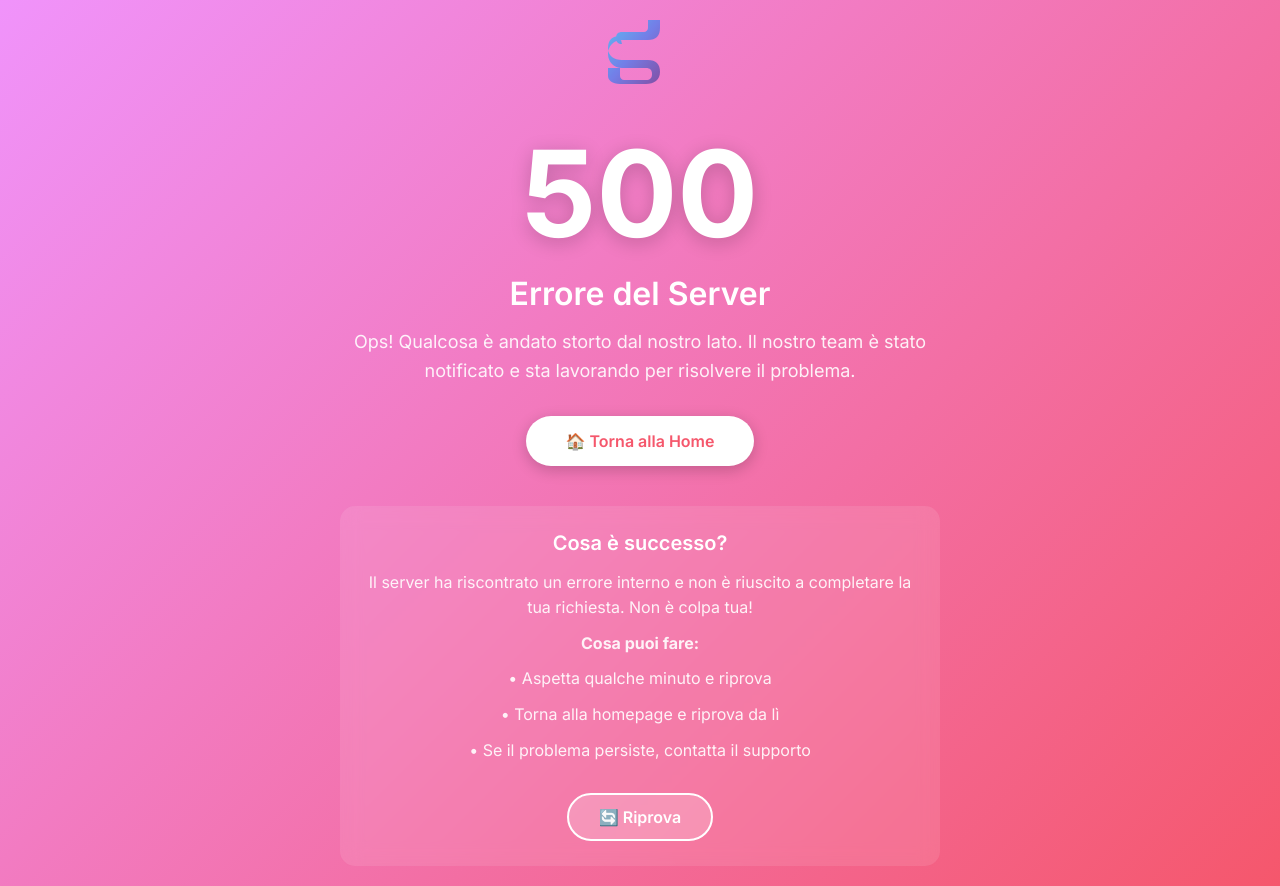
After one commit to djsoulspotti-ops/Skajla, a Flask app: template templates/500.html in a window 1280 px wide. The commit adds this page. Run offline with Flask 3, Linux system fonts and the light colour scheme; the template is opened without the code that fills it, so the values that code supplies are empty.

Commit message:
Add custom error pages and website favicons for a better user experience
Implements custom 404 and 500 error page templates and adds favicon links to multiple HTML templates.

Replit-Commit-Author: Agent
Replit-Commit-Session-Id: 1e1da9da-73c0-4b85-8375-d54c0e5aa000
Replit-Commit-Checkpoint-Type: intermediate_checkpoint
Replit-Commit-Screenshot-Url: https://storage.googleapis.com/screenshot-production-us-central1/e66c4a06-a7bb-4df3-8b1d-19060554ebd1/1e1da9da-73c0-4b85-8375-d54c0e5aa000/A1tQu3F

```diff
--- a/main.py
+++ b/main.py
@@ -178,6 +178,15 @@ class SkailaApp:
         # Aggiungi CSRF protection context processor
         from csrf_protection import inject_csrf_token
         self.app.context_processor(inject_csrf_token)
+
+        # Error handlers personalizzati
+        @self.app.errorhandler(404)
+        def page_not_found(e):
+            return render_template('404.html'), 404
+
+        @self.app.errorhandler(500)
+        def internal_server_error(e):
+            return render_template('500.html'), 500
 
     def setup_socketio(self):
         """Configurazione Socket.IO con CORS sicuro"""
--- /dev/null
+++ b/templates/500.html
@@ -0,0 +1,142 @@
+<!DOCTYPE html>
+<html lang="it">
+<head>
+    <meta charset="UTF-8">
+    <meta name="viewport" content="width=device-width, initial-scale=1.0">
+    <title>500 - Errore del Server | SKAILA</title>
+    <link rel="icon" type="image/svg+xml" href="/static/logo-skaila.svg">
+    <link href="https://fonts.googleapis.com/css2?family=Inter:wght@400;600;700&display=swap" rel="stylesheet">
+    <style>
+        * {
+            margin: 0;
+            padding: 0;
+            box-sizing: border-box;
+        }
+
+        body {
+            font-family: 'Inter', -apple-system, BlinkMacSystemFont, sans-serif;
+            min-height: 100vh;
+            display: flex;
+            align-items: center;
+            justify-content: center;
+            background: linear-gradient(135deg, #f093fb 0%, #f5576c 100%);
+            color: white;
+            padding: 20px;
+        }
+
+        .error-container {
+            text-align: center;
+            max-width: 600px;
+            animation: fadeIn 0.5s ease-in;
+        }
+
+        @keyframes fadeIn {
+            from { opacity: 0; transform: translateY(20px); }
+            to { opacity: 1; transform: translateY(0); }
+        }
+
+        .error-code {
+            font-size: 120px;
+            font-weight: 700;
+            line-height: 1;
+            margin-bottom: 20px;
+            text-shadow: 0 4px 20px rgba(0, 0, 0, 0.2);
+        }
+
+        h1 {
+            font-size: 32px;
+            font-weight: 600;
+            margin-bottom: 15px;
+        }
+
+        p {
+            font-size: 18px;
+            margin-bottom: 30px;
+            opacity: 0.9;
+            line-height: 1.6;
+        }
+
+        .btn-home {
+            display: inline-block;
+            padding: 15px 40px;
+            background: white;
+            color: #f5576c;
+            text-decoration: none;
+            font-weight: 600;
+            border-radius: 50px;
+            transition: all 0.3s ease;
+            box-shadow: 0 4px 15px rgba(0, 0, 0, 0.2);
+        }
+
+        .btn-home:hover {
+            transform: translateY(-2px);
+            box-shadow: 0 6px 20px rgba(0, 0, 0, 0.3);
+        }
+
+        .logo {
+            width: 80px;
+            height: 80px;
+            margin: 0 auto 30px;
+            opacity: 0.9;
+        }
+
+        .info-box {
+            margin-top: 40px;
+            padding: 25px;
+            background: rgba(255, 255, 255, 0.1);
+            border-radius: 15px;
+            backdrop-filter: blur(10px);
+        }
+
+        .info-box h2 {
+            font-size: 20px;
+            margin-bottom: 15px;
+            font-weight: 600;
+        }
+
+        .info-box p {
+            font-size: 16px;
+            margin-bottom: 10px;
+        }
+
+        .retry-btn {
+            display: inline-block;
+            margin-top: 20px;
+            padding: 12px 30px;
+            background: rgba(255, 255, 255, 0.2);
+            color: white;
+            text-decoration: none;
+            font-weight: 600;
+            border-radius: 50px;
+            transition: all 0.3s ease;
+            cursor: pointer;
+            border: 2px solid white;
+        }
+
+        .retry-btn:hover {
+            background: rgba(255, 255, 255, 0.3);
+        }
+    </style>
+</head>
+<body>
+    <div class="error-container">
+        <img src="/static/logo-skaila.svg" alt="SKAILA Logo" class="logo">
+        <div class="error-code">500</div>
+        <h1>Errore del Server</h1>
+        <p>Ops! Qualcosa è andato storto dal nostro lato. Il nostro team è stato notificato e sta lavorando per risolvere il problema.</p>
+
+        <a href="/" class="btn-home">🏠 Torna alla Home</a>
+
+        <div class="info-box">
+            <h2>Cosa è successo?</h2>
+            <p>Il server ha riscontrato un errore interno e non è riuscito a completare la tua richiesta. Non è colpa tua!</p>
+            <p><strong>Cosa puoi fare:</strong></p>
+            <p>• Aspetta qualche minuto e riprova</p>
+            <p>• Torna alla homepage e riprova da lì</p>
+            <p>• Se il problema persiste, contatta il supporto</p>
+
+            <a href="javascript:location.reload()" class="retry-btn">🔄 Riprova</a>
+        </div>
+    </div>
+</body>
+</html>
--- a/templates/dashboard.html
+++ b/templates/dashboard.html
@@ -5,6 +5,9 @@
     <meta charset="UTF-8">
     <meta name="viewport" content="width=device-width, initial-scale=1.0">
     <title>🏠 Dashboard - SKAILA</title>
+    <link rel="icon" type="image/x-icon" href="/static/favicon.ico">
+    <link rel="icon" type="image/svg+xml" href="/static/logo-skaila.svg">
+    <link rel="apple-touch-icon" href="/static/apple-touch-icon.png">
     <link href="https://cdnjs.cloudflare.com/ajax/libs/font-awesome/6.4.0/css/all.min.css" rel="stylesheet">
     <link href="https://fonts.googleapis.com/css2?family=Inter:wght@300;400;500;600;700;800;900&display=swap" rel="stylesheet">
     <style>
--- a/templates/index.html
+++ b/templates/index.html
@@ -4,6 +4,9 @@
     <meta charset="UTF-8">
     <meta name="viewport" content="width=device-width, initial-scale=1.0">
     <title>SKAILA - Rivoluziona la Comunicazione Scolastica</title>
+    <link rel="icon" type="image/x-icon" href="/static/favicon.ico">
+    <link rel="icon" type="image/svg+xml" href="/static/logo-skaila.svg">
+    <link rel="apple-touch-icon" href="/static/apple-touch-icon.png">
     <link href="https://cdnjs.cloudflare.com/ajax/libs/font-awesome/6.4.0/css/all.min.css" rel="stylesheet">
     <link href="https://fonts.googleapis.com/css2?family=Inter:wght@300;400;500;600;700;800;900&display=swap" rel="stylesheet">
     <style>
--- a/templates/login.html
+++ b/templates/login.html
@@ -5,6 +5,9 @@
     <meta charset="UTF-8">
     <meta name="viewport" content="width=device-width, initial-scale=1.0">
     <title>Accedi - SKAILA</title>
+    <link rel="icon" type="image/x-icon" href="/static/favicon.ico">
+    <link rel="icon" type="image/svg+xml" href="/static/logo-skaila.svg">
+    <link rel="apple-touch-icon" href="/static/apple-touch-icon.png">
     <link href="https://cdnjs.cloudflare.com/ajax/libs/font-awesome/6.4.0/css/all.min.css" rel="stylesheet">
     <link href="https://fonts.googleapis.com/css2?family=Inter:wght@300;400;500;600;700;800;900&display=swap" rel="stylesheet">
     <style>
--- a/templates/register.html
+++ b/templates/register.html
@@ -5,6 +5,9 @@
     <meta charset="UTF-8">
     <meta name="viewport" content="width=device-width, initial-scale=1.0">
     <title>Registrati - SKAILA</title>
+    <link rel="icon" type="image/x-icon" href="/static/favicon.ico">
+    <link rel="icon" type="image/svg+xml" href="/static/logo-skaila.svg">
+    <link rel="apple-touch-icon" href="/static/apple-touch-icon.png">
     <link href="https://cdnjs.cloudflare.com/ajax/libs/font-awesome/6.4.0/css/all.min.css" rel="stylesheet">
     <link href="https://fonts.googleapis.com/css2?family=Inter:wght@300;400;500;600;700;800;900&display=swap" rel="stylesheet">
     <style>
```
Also changed, not shown: templates/404.html (added, +137 -0 lines), attached_assets/stock_images/simple_modern_educat_57ea8054.jpg (added), static/apple-touch-icon.png (added), static/favicon.ico (added).
